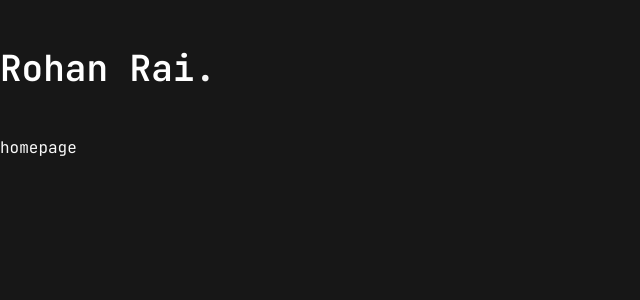
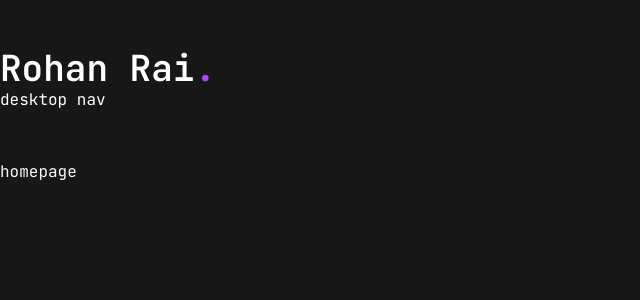
Before and after one commit to rohxn-rai/rohan-rai-portfolio, a Next.js app: page / in a window 1280 px wide. Shown: the top 300 px of the page, without its empty margins (0-640 px from the left). Built offline with nearby package versions, Linux system fonts and the light colour scheme.

Commit message:
modified header - added nav bar component

```diff
--- a/components/Header.jsx
+++ b/components/Header.jsx
@@ -1,17 +1,20 @@
 import Link from "next/link";
 import { Button } from "./ui/button";
+
+import Nav from "@/components/Nav";
 
 const Header = () => {
   return (
     <header className="py-8 xl:py-12 text-white">
-      <div className="container max-auto">
+      <div className="container xl:mx-auto mx-5">
         {/* lgoo */}
         <Link href="/">
           <h1 className="text-4xl font-semibold">
-            Rohan Rai<span className="text-accent">.</span>
+            Rohan Rai<span className="text-purple-500">.</span>
           </h1>
         </Link>
         {/* destop navigation */}
+        <Nav />
       </div>
     </header>
   );
```
